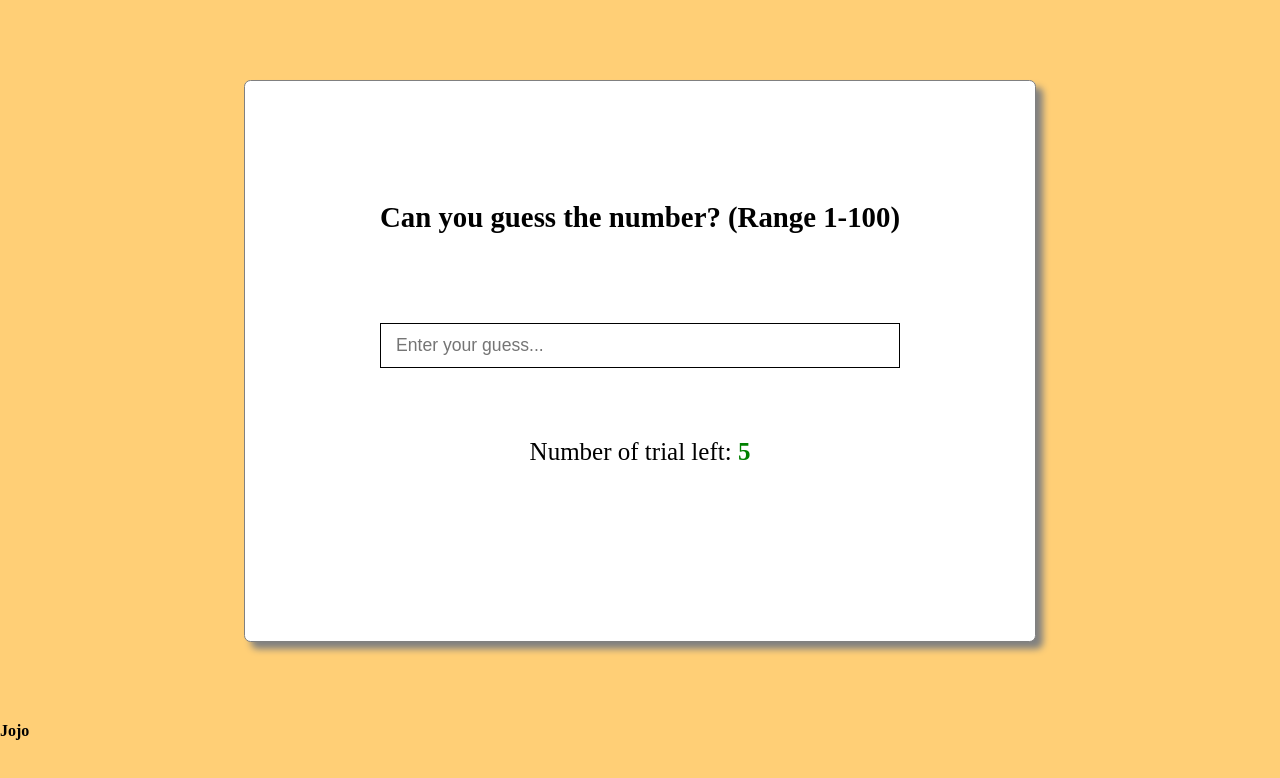
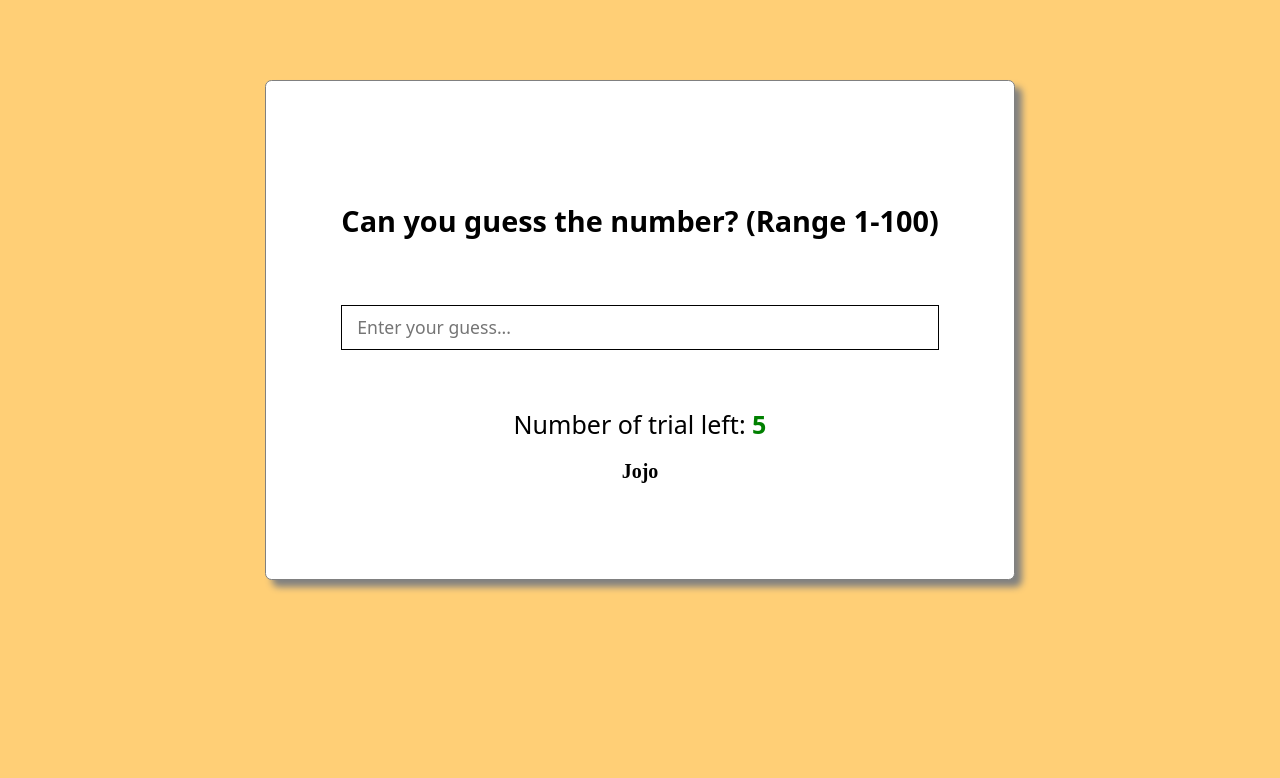
Before and after one commit to jojoboy992/number_guesser, a plain HTML site: page gueseer.html in a window 1280 px wide. Drawn offline with Linux system fonts and the light colour scheme.

Commit message:
Added styling for my name

```diff
--- a/guesser.css
+++ b/guesser.css
@@ -1,3 +1,8 @@
+*{
+    box-sizing: border-box;
+    font-family: system-ui, -apple-system, BlinkMacSystemFont, 'Segoe UI', Roboto, Oxygen, Ubuntu, Cantarell, 'Open Sans', 'Helvetica Neue', sans-serif;
+}
+
 body{
     background: #ffcf76;
     margin: 0;
@@ -9,8 +14,8 @@ body{
     background: white;
     width: 90%;
     max-width: 750px;
-    height: 500px; /* Fixed height */
-    overflow-y: auto; /* Scroll if content overflows */
+    height: 500px;
+    overflow-y: auto;
     padding: 30px 20px;
     border: 1px solid grey;
     box-shadow: 7px 7px 7px gray;
@@ -95,6 +100,13 @@ input {
     background: red;
     color: white;
     cursor: pointer;
+}
+
+h4{
+    margin-top: -200px;
+    text-align: center;
+    font-family: 'Times New Roman', Times, serif;
+    font-size: 20px;
 }
 
 @media(max-width:562px){
```
